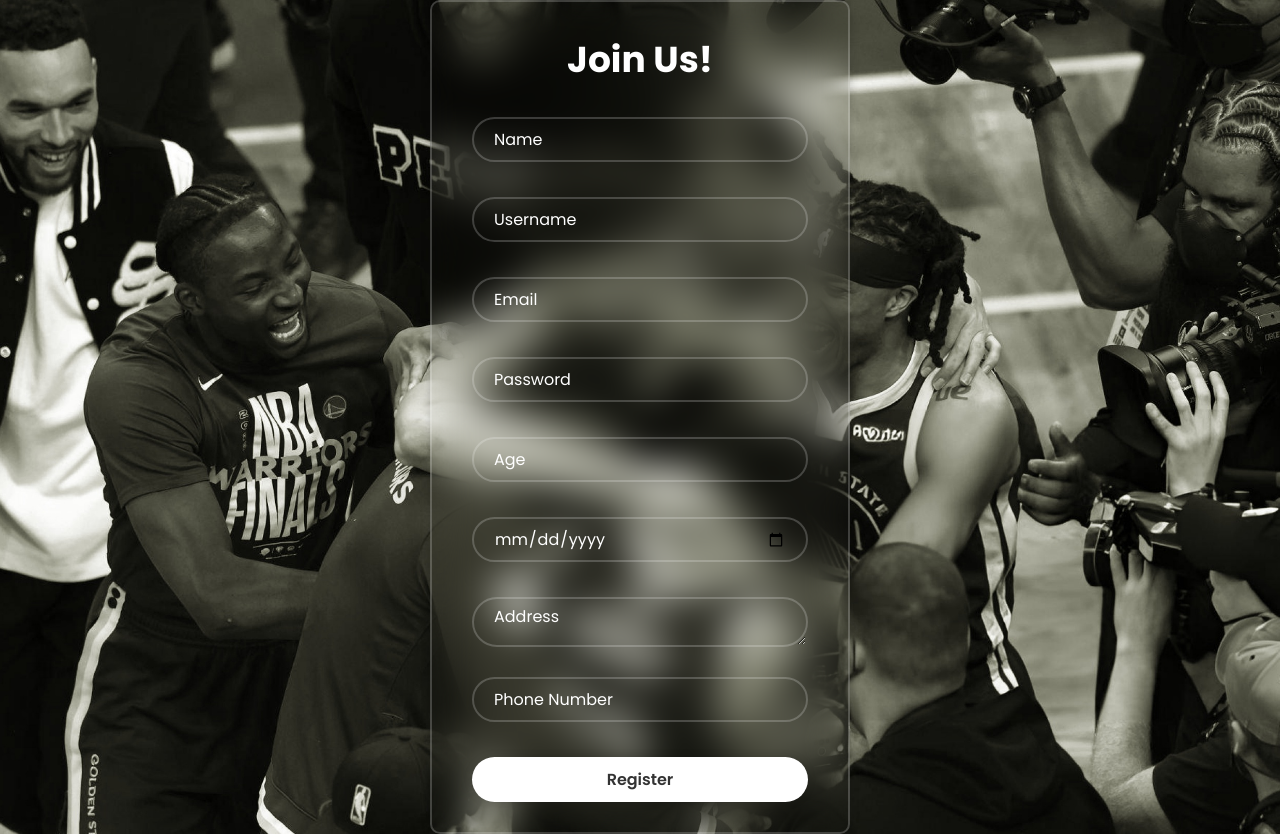
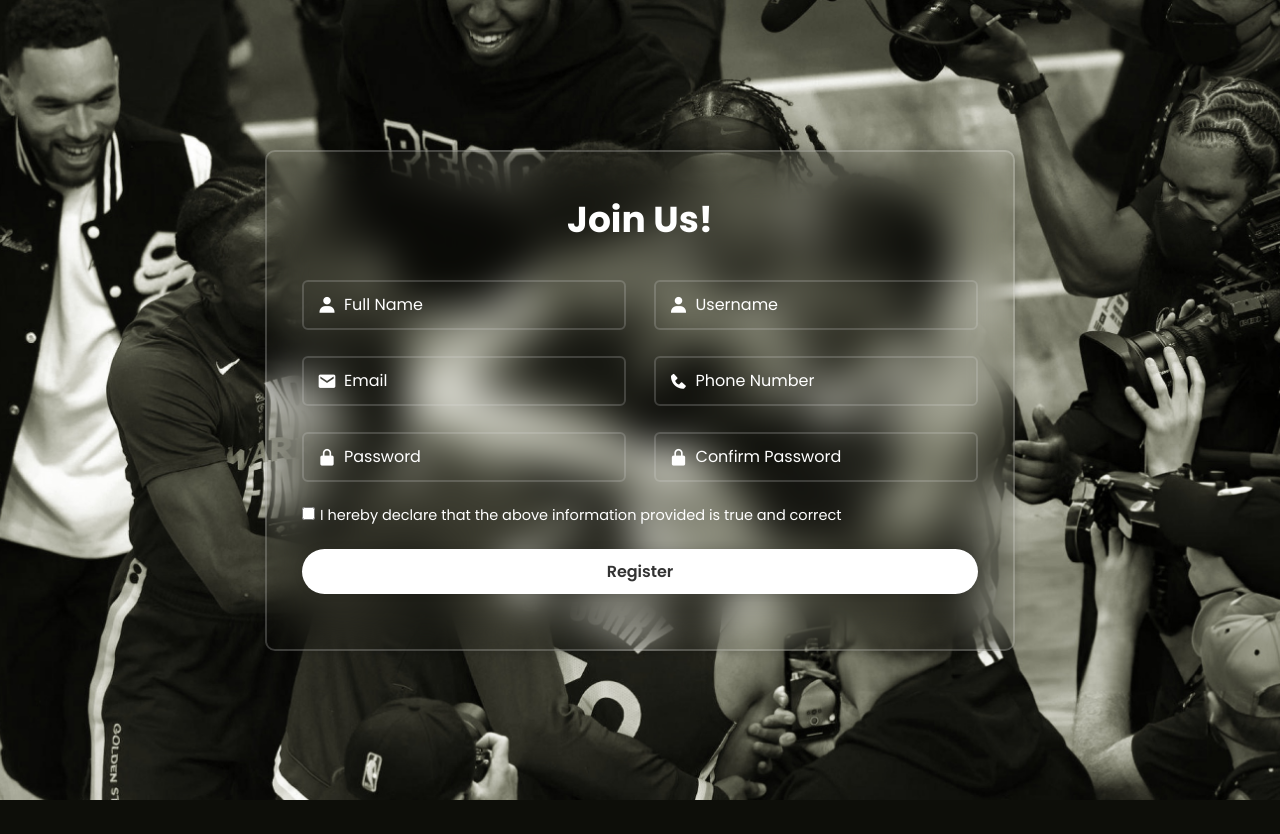
Before and after one commit to sh444ni/GigaDevinHajid, a PHP site: page /register2.html in a window 1280 px wide. After the commit the page ends 800 px from the top, so only its background shows below. Run offline with PHP 8.4, Linux system fonts and the light colour scheme.

Commit message:
Update 02/04/2024

```diff
--- a/css/s_register2.css
+++ b/css/s_register2.css
@@ -1,13 +1,13 @@
 @import url("https://fonts.googleapis.com/css2?family=Poppins:wght@300;400;500;600;700;800;900&display=swap");
 
-* {
+*{
     margin: 0;
     padding: 0;
     box-sizing: border-box;
     font-family: "Poppins", sans-serif;
 }
 
-body {
+body{
     display: flex;
     justify-content: center;
     align-items: center;
@@ -17,72 +17,73 @@ body {
     background-position: center;
 }
 
-.wrapper {
-    width: 420px;
+.wrapper{
+    width: 750px;
     background-color: transparent;
     border: 2px solid rgba(255, 255, 255, .2);
-    backdrop-filter: blur(20px);
     box-shadow: 0 0 10px rgba(0, 0, 0, .2);
+    backdrop-filter: blur(20px); /*buat nge blur kak*/
+    border-radius: 10px;
     color: #fff;
-    border-radius: 10px;
-    padding: 30px 40px;
+    padding: 40px 35px 55px; /*jarak kiri*/
+    margin: 0 10px;
 }
 
-.wrapper h1 {
+.wrapper h1{
     font-size: 36px;
     text-align: center;
+    margin-bottom: 20px;
 }
 
-.wrapper .input-box {
-    width: 100%;
-    height: 50px;
-    margin: 30px 0;
+.wrapper .input-box{
+    display: flex;
+    justify-content: space-between;
+    flex-wrap: wrap;
 }
 
-.input-box input,
-.input-box textarea,
-.input-box select {
+.input-box .input-field{
+    position: relative;
+    width: 48%;
+    height: 50px;
+    margin: 13px 0;
+}
+
+.input-box .input-field input{ /*input*/
     width: 100%;
-    height: 45px;
+    height: 100%;
     background: transparent;
-    border: 2px solid rgba(255, 255, 255, .2);
-    border-radius: 40px;
+    border: 2px solid rgba(225, 225, 225, .2);
+    outline: none;
     font-size: 16px;
     color: #fff;
-    padding: 0 20px;
-    outline: none;
-    transition: border-color 0.3s;
+    border-radius: 6px; /*corner bulat*/
+    padding: 15px 15px 15px 40px;
 }
 
-.input-box textarea {
-    height: 100%;
-}
-
-.input-box input::placeholder,
-.input-box textarea::placeholder{
-    color: #fff;
-    padding-top: 5px;
-}
-
-.input-box select::placeholder {
+.input-box .input-field input::placeholder{ /*warna sebelum diberi input*/
     color: #fff;
 }
 
-.input-box input:focus,
-.input-box textarea:focus,
-.input-box select:focus {
-    border-color: rgba(255, 255, 255, .5);
-}
-
-.input-box i {
+.input-box .input-field i{
     position: absolute;
-    right: 20px;
+    left: 15px;
     top: 50%;
     transform: translateY(-50%);
     font-size: 20px;
 }
 
-.wrapper .btn {
+.wrapper label{
+    display: inline-block; /*gap atas bawah*/
+    font-size: 14.5px;
+    margin: 10px 0 23px;
+}
+
+.wrapper label input{
+    accent-color: #fff;
+    margin-right: 5px;
+}
+
+.wrapper .btn{
     width: 100%;
     height: 45px;
     background: #fff;
@@ -94,10 +95,10 @@ body {
     font-size: 16px;
     color: #333;
     font-weight: 600;
-    transition: background-color 0.3s, color 0.3s;
 }
 
-.wrapper .btn:hover {
-    background-color: #ccc;
-    color: #fff;
+@media (max-width: 576px){
+    .input-box .input-field{
+        width: 100%;
+    }
 }
--- a/register2.html
+++ b/register2.html
@@ -7,42 +7,56 @@
     <meta name="viewport" content="width=device-width, initial-scale=1.0">
     <title>Register</title>
     <link rel="stylesheet" href="css/s_register2.css">
+    <link href='https://unpkg.com/boxicons@2.1.4/css/boxicons.min.css' rel="stylesheet">
 </head>
 
 <body>
 
     <div class="wrapper">
-        <form action="" method="post" enctype="multipart/form-data">
+        <form action="">
             <h1>Join Us!</h1>
+
             <div class="input-box">
-                <input type="text" name="name" placeholder="Name" required>
-            </div>
-            <div class="input-box">
-                <input type="text" name="username" placeholder="Username" required>
-            </div>
-            <div class="input-box">
-                <input type="email" name="email" placeholder="Email" required>
-            </div>
-            <div class="input-box">
-                <input type="password" name="password" placeholder="Password" required>
-            </div>
-            <div class="input-box">
-                <input type="number" name="age" placeholder="Age" required>
-            </div>
-            <div class="input-box">
-                <input type="date" name="birthday" placeholder="Birthday" required>
-            </div>
-            <div class="input-box">
-                <textarea name="address" placeholder="Address" required></textarea>
-            </div>
-            <div class="input-box">
-                <input type="tel" name="phone" placeholder="Phone Number" required>
+                <div class="input-field">
+                    <input type="text" placeholder="Full Name" required>
+                    <i class='bx bxs-user'></i>
+                </div>
+                <div class="input-field">
+                    <input type="text" placeholder="Username" required>
+                    <i class='bx bxs-user'></i>
+                </div>
             </div>
 
+            <div class="input-box">
+                <div class="input-field">
+                    <input type="text" placeholder="Email" required>
+                    <i class='bx bxs-envelope'></i>
+                </div>
+                <div class="input-field">
+                    <input type="text" placeholder="Phone Number" required>
+                    <i class='bx bxs-phone'></i>
+                </div>
+            </div>
+
+            <div class="input-box">
+                <div class="input-field">
+                    <input type="password" placeholder="Password" required>
+                    <i class='bx bxs-lock-alt'></i>
+                </div>
+                <div class="input-field">
+                    <input type="password" placeholder="Confirm Password" required>
+                    <i class='bx bxs-lock-alt'></i>
+                </div>
+            </div>
+
+            <label><input type="checkbox">I hereby declare that the above information provided is true and correct</label>
+
             <button type="submit" class="btn">Register</button>
+        </form>
 
-        </form>
     </div>
+
 </body>
 
+
 </html>
```
